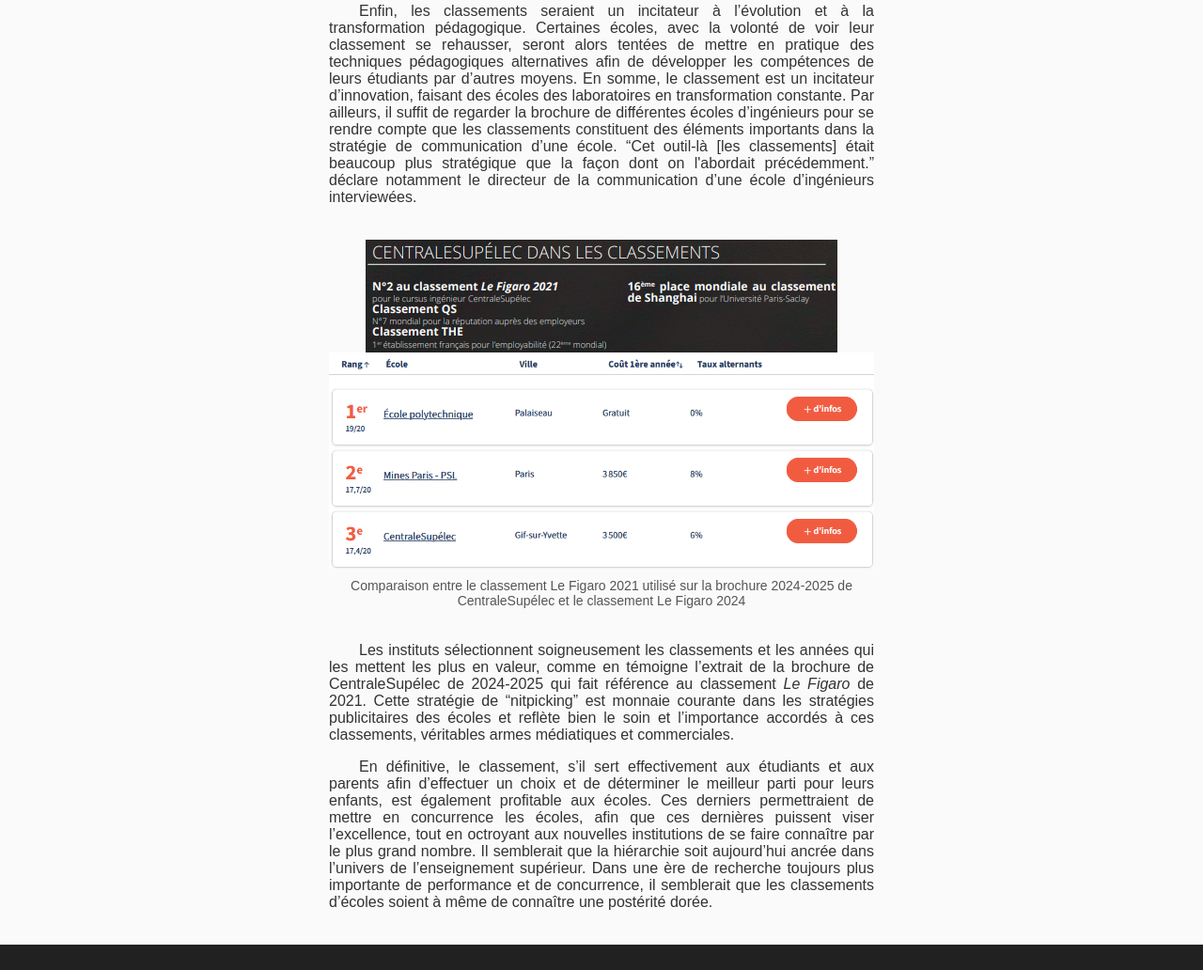
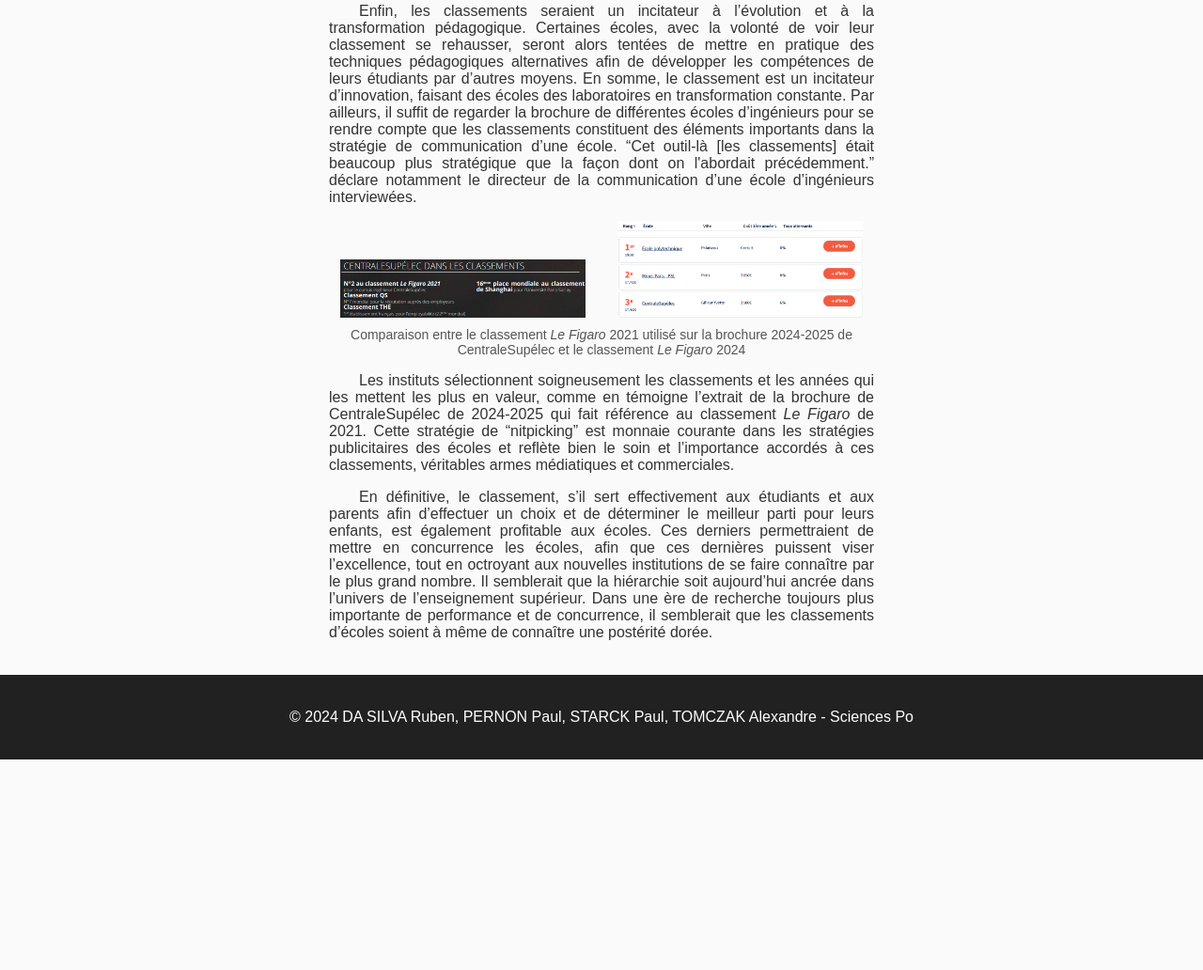
Before and after one commit to pstarck/fac, a plain HTML site: page utilisation.html in a window 1280 px wide. Shown: the part 928-1960 px from the top of the page at 94% size. After the commit the page ends 1736 px from the top, so only its background shows below. Drawn offline with Linux system fonts and the light colour scheme.

Commit message:
Modif largeur imgs

```diff
--- a/utilisation.html
+++ b/utilisation.html
@@ -47,12 +47,12 @@
         <p>
             Enfin, les classements seraient un incitateur à l’évolution et à la transformation pédagogique. Certaines écoles, avec la volonté de voir leur classement se rehausser, seront alors tentées de mettre en pratique des techniques pédagogiques alternatives afin de développer les compétences de leurs étudiants par d’autres moyens. En somme, le classement est un incitateur d’innovation, faisant des écoles des laboratoires en transformation constante. Par ailleurs, il suffit de regarder la brochure de différentes écoles d’ingénieurs pour se rendre compte que les classements constituent des éléments importants dans la stratégie de communication d’une école. “Cet outil-là [les classements] était beaucoup plus stratégique que la façon dont on l'abordait précédemment.” déclare notamment le directeur de la communication d’une école d’ingénieurs interviewées.
         </p>
-        <figure>
-            <a>
-                <img src="assets/imgs/Capture d’écran 2024-12-06 183923.png">
-                <img src="assets/imgs/Capture d’écran 2024-12-06 184043.png">
+        <figure style="display: flex; flex-direction: column; align-items: center; margin: 0 auto; max-width: 100%;">
+            <a style="display: flex; flex-direction: row; gap: 10px;">
+                <img src="assets/imgs/Capture d’écran 2024-12-06 183923.png" alt="Classement Le Figaro 2021" style="width: 45%; max-width: 100%; height: auto;">
+                <img src="assets/imgs/Capture d’écran 2024-12-06 184043.png" alt="Classement Le Figaro 2024" style="width: 45%; max-width: 100%; height: auto;">
             </a>
-            <figcaption>Comparaison entre le classement Le Figaro 2021 utilisé sur la brochure 2024-2025 de CentraleSupélec et le classement Le Figaro 2024</figcaption>
+            <figcaption style="text-align: center; margin-top: 10px;">Comparaison entre le classement <i>Le Figaro</i> 2021 utilisé sur la brochure 2024-2025 de CentraleSupélec et le classement <i>Le Figaro</i> 2024</figcaption>
         </figure>
 
         <p>
```
